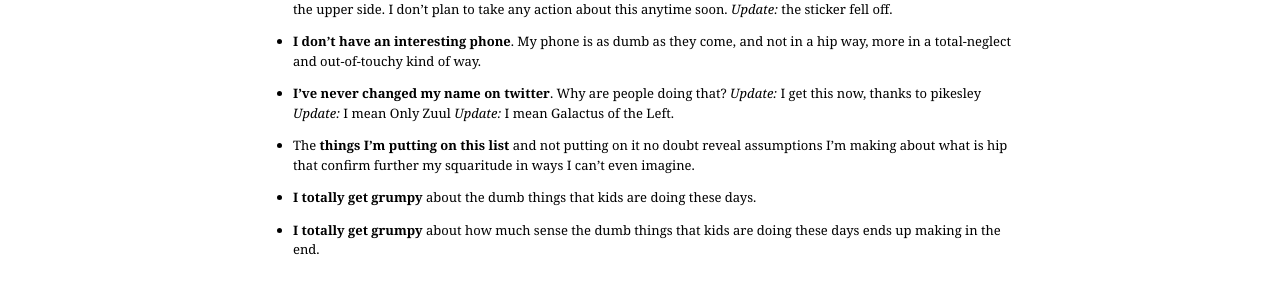
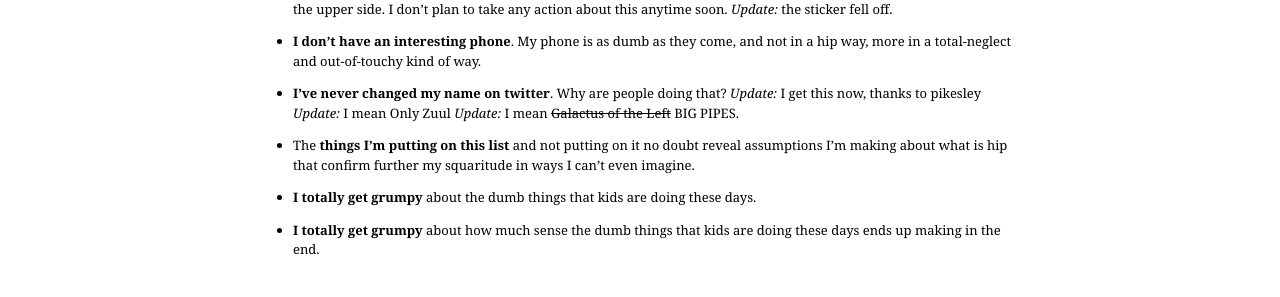
Before and after one commit to paulfitz/paulfitz.github.io, a Jekyll site: the page built from _posts/2014-08-30-square.md, in a window 1280 px wide. Shown: the part 420-717 px from the top of the page. Built offline with Jekyll 4.4.1, drawn with Linux system fonts in a browser that asks for light colours; some web fonts are replaced.

Commit message:
BIG PIPES

```diff
--- a/Gemfile
+++ b/Gemfile
@@ -1,3 +1,6 @@
 source 'https://rubygems.org'
+
+ruby '2.0.0'
+
 gem 'mail', '2.5.3'
 gem 'jekyll', '~> 2.0.3'
--- a/_posts/2014-08-30-square.md
+++ b/_posts/2014-08-30-square.md
@@ -22,7 +22,7 @@
 * <b>I don't have an interesting phone</b>. My phone is as dumb as they
 come, and not in a hip way, more in a total-neglect and out-of-touchy
 kind of way.
-* <b>I've never changed my name on twitter</b>. Why are people doing that? <i>Update:</i> I get this now, thanks to pikesley <i>Update:</i> I mean Only Zuul <i>Update:</i> I mean Galactus of the Left.
+* <b>I've never changed my name on twitter</b>. Why are people doing that? <i>Update:</i> I get this now, thanks to pikesley <i>Update:</i> I mean Only Zuul <i>Update:</i> I mean <s>Galactus of the Left</s> BIG PIPES.
 * The <b>things I'm putting on this list</b> and not putting on it
 no doubt reveal assumptions I'm making about what is hip
 that confirm further my squaritude in ways I can't even imagine.
```
